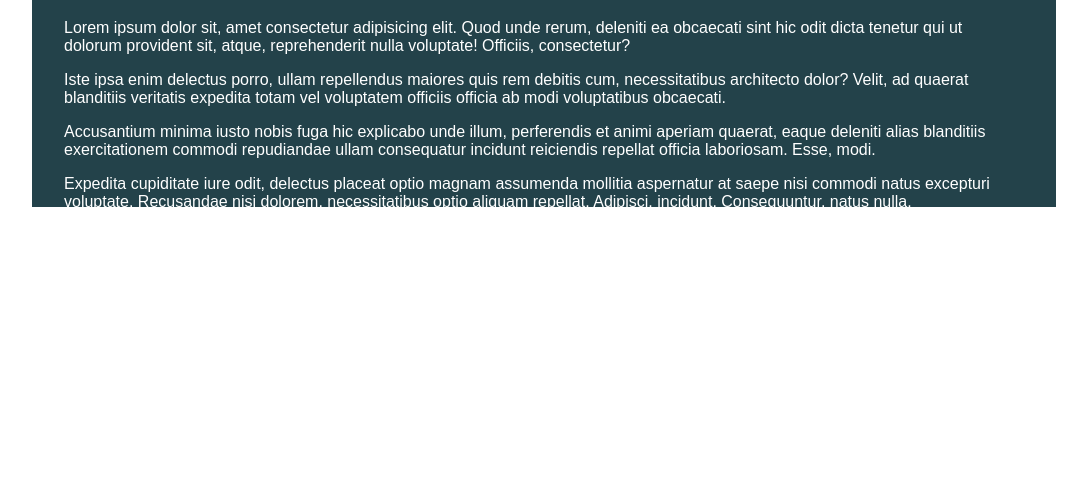
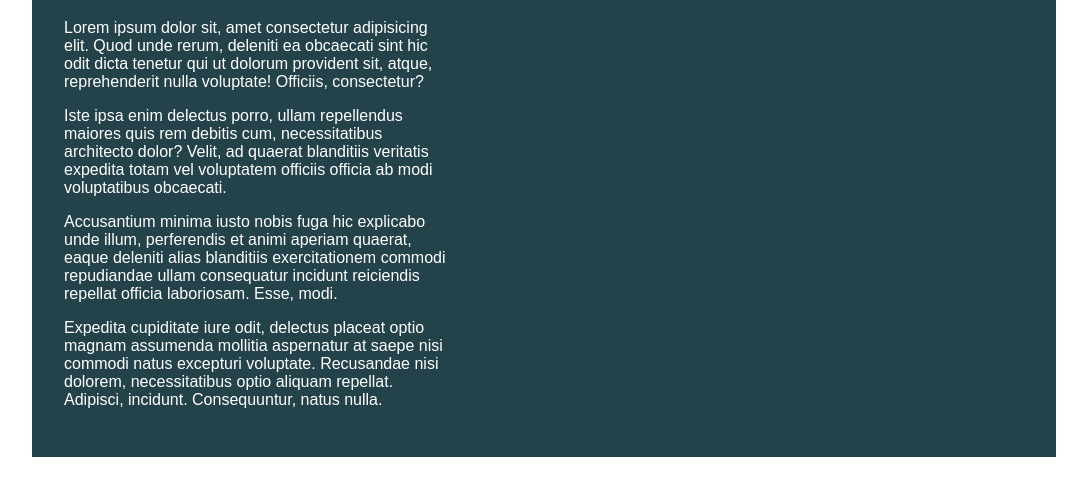
Before and after one commit to AyomideWeb/CSS-Responsiveness-21days-Challenge, a plain HTML site: page challenge01/index.html in a window 1280 px wide. Shown: the part 93-588 px from the top of the page, without its empty margins (96-1183 px from the left). Drawn offline with Linux system fonts and the light colour scheme.

Commit message:
Day 1 Task Completed!

```diff
--- a/challenge01/style.css
+++ b/challenge01/style.css
@@ -29,5 +29,8 @@ body {
   margin: 0 auto;
 
   padding: 2em;
-  height: 300px;
 }
+
+.intro-content {
+  width: 40%;
+}
```
